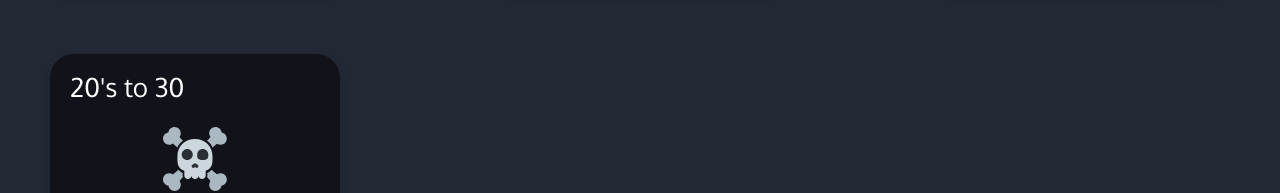
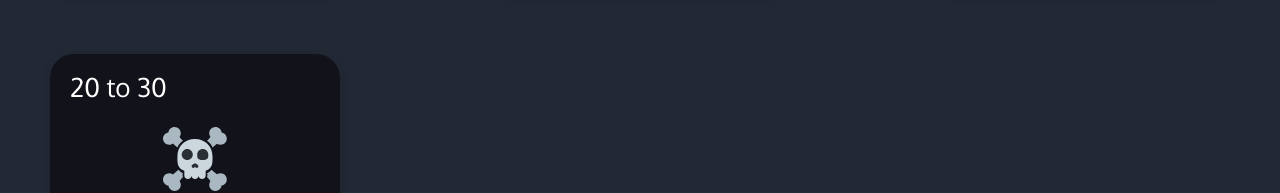
Before and after one commit to mtopo27/countdown, a React (Create React App) app: page / in a window 1280 px wide. Shown: the part 566-759 px from the top of the page. Built offline with nearby package versions, Linux system fonts and the light colour scheme.

Commit message:
working with the measurement selectors

```diff
--- a/src/App.css
+++ b/src/App.css
@@ -13,17 +13,17 @@ body {
   flex-direction: column;
 }
 
-.App-header {
+.appContent{
   background-color: #222834;
   /* height: 100vh!important; */
   /* max-height: 100vh!important; */
   min-height: 100vh;
-  padding-bottom: 20px;
   display: flex;
   flex-direction: column;
   font-size: calc(10px + 2vmin);
   color: white;
   overflow: none;
+  text-align: center;
 }
 
 
@@ -38,3 +38,19 @@ body {
     transform: TranslateY(0px)
   }
 }
+
+@keyframes CardDeal {
+  0% {
+    position: absolute;
+  }
+
+  100% {
+    position: relative;
+  }
+}
+
+@media (max-width: 720px) {
+  .App-header {
+    padding-bottom: 50px;
+  }
+}
--- a/src/App.js
+++ b/src/App.js
@@ -12,7 +12,7 @@ import FortyK from './images/40k.svg'
 console.log(moment().format("ddd, MMMM"))
 
 // Define Birthday
-const birthday = [1995, 5, 24]
+const birthday = "1995-06-24"
 
 const now = moment()
 // Get Birthday
@@ -22,7 +22,7 @@ const born = moment(birthday)
 const age = Math.floor(now.diff(born, 'years', true))
 const lastBday = moment(birthday).add(age, 'years')
 const nextBday = moment(birthday).add(age + 1, 'years')
-const daysToBday = nextBday.diff(now, 'days')
+const daysToBday = (nextBday.diff(now, 'days'))
 const percentBday = 100 - ((daysToBday/nextBday.diff(lastBday, 'days'))*100)
 
 // Get jan 1 date of respective years, days from 'now' to next year, and the percent of the year finished
@@ -33,11 +33,22 @@ const percentYear = 100 - ((daysToYear/nextYear.diff(thisYear, 'days'))*100)
 
 // Get number of days old, the next big date marker coming up, the date of the big day, the days until that date, and the percent of the way there
 const daysOld = now.diff(moment(birthday), 'days')
-const nextBigDay = (daysOld<10000) ? 10000 : (daysOld>10000 && daysOld<20000 ? 20000 : (daysOld>20000 && daysOld<25000 ? 25000 : (daysOld>25000 && daysOld<40000 ? 40000 : "wow, good job")))
+const nextBigDay = (daysOld<10000)
+  ? 10000
+  : (daysOld>10000 && daysOld<20000
+    ? 20000
+    : (daysOld>20000 && daysOld<25000
+      ? 25000
+      : (daysOld>25000 && daysOld<40000
+        ? 40000
+        : "wow, good job"
+        )
+      )
+  )
 const bigDayDate = moment(birthday).add(nextBigDay, 'days')
 const daysToBigDay = bigDayDate.diff(now, 'days')
 const percentDays = 100 - ((daysToBigDay/nextBigDay)*100)
-const decImage = (nextBigDay === 10000 ? TenK : (nextBigDay === 20000 ? TwentyK : (nextBday === 25000 ? Two5K : FortyK)))
+const decImage = (nextBigDay === 10000 ? TenK : (nextBigDay === 20000 ? TwentyK : (nextBigDay === 25000 ? Two5K : FortyK)))
 console.log(decImage)
 
 // Get current and next decade, date you turn the decade, days to the decade, percent of the decade
@@ -48,11 +59,11 @@ const nextDecDate = moment(birthday).add(nextDec, 'years')
 const daysToDec = nextDecDate.diff(now, 'days')
 const percentDec = 100 - ((daysToDec/nextDecDate.diff(currDecDate, 'days'))*100)
 
+console.log(moment().add(1, 'years').format("YYYY"))
 
 function App() {
   return (
-    <div className="App">
-      <header className="App-header">
+    <div className="appContent">
 
       <HeroText>
         <LifeCount>{daysOld}</LifeCount>
@@ -62,44 +73,46 @@ function App() {
       <CardGrid>
 
         <Card
-          title = {`${nextBday.diff(born, 'years')}th Birthday`}
-          image = {require('./images/birthday.svg')}
-          data = {daysToBday}
-          label = "Days Remaining"
-          width = {percentBday} />
+          title={`${nextBday.diff(born, 'years')}th Birthday`}
+          image={require('./images/birthday.svg')}
+          data={daysToBday}
+          label="Days Remaining"
+          width={percentBday}
+        />
 
         <Card
-          title = "2020 New Year"
-          image = {require('./images/newYear.svg')}
-          data = {daysToYear}
-          label = "Days Remaining"
-          width = {percentYear} />
+          title={`${moment().add(1, 'years').format("YYYY")} New Year`}
+          image={require('./images/newYear.svg')}
+          data={daysToYear}
+          label="Days Remaining"
+          width={percentYear}
+        />
 
         <Card
-          title = {`${nextBigDay/1000}k Days`}
-          image = {decImage}
-          data = {daysToBigDay}
-          label = "Days Remaining"
-          width = {percentDays} />
+          title={`${nextBigDay/1000}k Days`}
+          image={decImage}
+          data={daysToBigDay}
+          label="Days Remaining"
+          width={percentDays}
+        />
 
         <Card
-          title = {`${currDec}'s to ${nextDec}`}
-          image = {require('./images/death.svg')}
-          data = {daysToDec}
-          label = "Days Remaining"
-          width = {percentDec} />
-
+          title={`${currDec} to ${nextDec}`}
+          image={require('./images/death.svg')}
+          data={daysToDec}
+          label="Days Remaining"
+          width={percentDec}
+        />
 
       </CardGrid>
 
-      {/* <Measurement>
+      <Measurement>
         <span>Days Remaining</span>
         <span>Days Elapsed</span>
         <span>Percentage</span>
-      </Measurement> */}
+      </Measurement>
 
 
-      </header>
     </div>
   );
 }
@@ -111,6 +124,7 @@ const HeroText = styled.div`
   padding-top: 100px;
   animation: Rise 2.5s 0.2s forwards cubic-bezier(0.2, 0.8, 0.2, 1);
   opacity: 0;
+  text-align: center;
 `
 
 const LifeCount = styled.span`
@@ -135,10 +149,15 @@ const CardGrid = styled.div`
   transition: all ease-in-out .3s;
   opacity: 0;
   animation: Rise 2.5s 0.2s forwards cubic-bezier(0.2, 0.8, 0.2, 1);
+  justify-items: center;
+
+  div {
+    // position: absolute;
+  }
 
   @media (max-width: 720px) {
     justify-content: center;
-}
+  }
 `
 
 const Measurement = styled.div`
--- a/src/components/card.js
+++ b/src/components/card.js
@@ -1,7 +1,6 @@
 import React from "react"
 import styled from 'styled-components'
 import './card.css'
-
 
 const Card = props => (
   <CardContainer>
@@ -26,6 +25,8 @@ const CardContainer = styled.div`
   display: grid;
   grid-template-rows: repeat(4, auto);
   grid-gap: 24px;
+  // position: absolute;
+  // animation: CardDeal 2.5s 0.2s forwards cubic-bezier(0.2, 0.8, 0.2, 1);
 `
 
 const CardTitle = styled.span`
```
